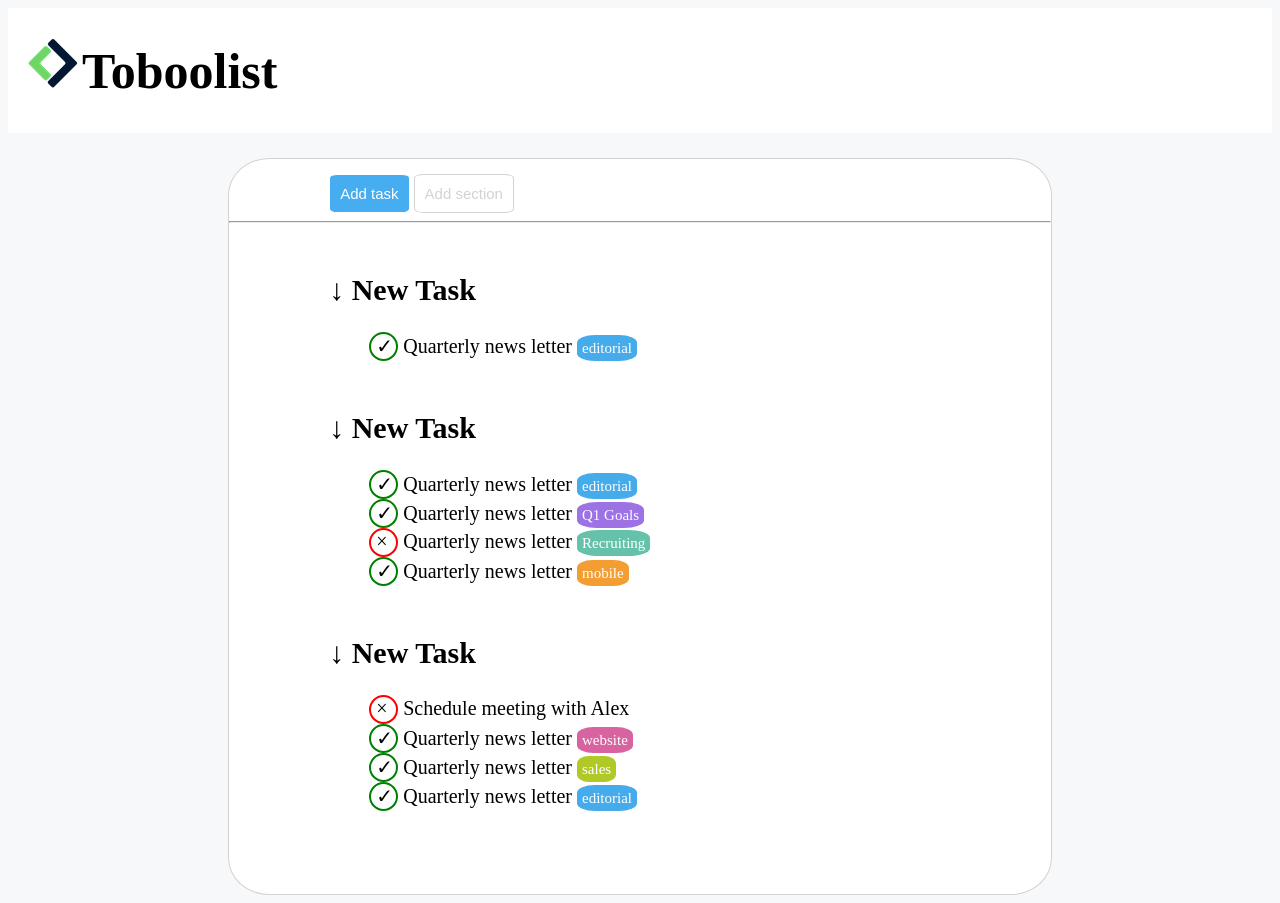
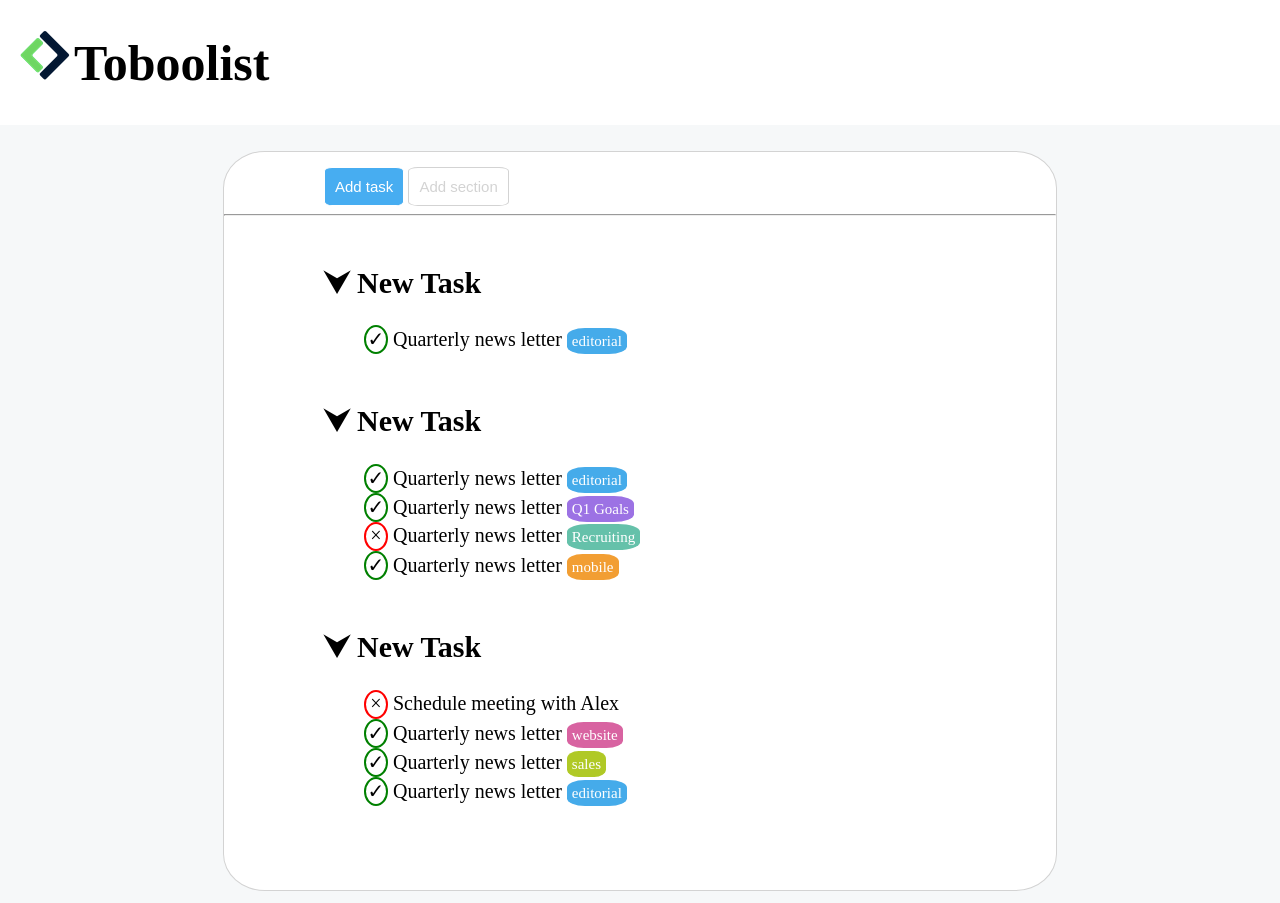
Before and after one commit to LucaPaolella/html-css-toboolist, a plain HTML site: page index.html in a window 1280 px wide. Drawn offline with Linux system fonts and the light colour scheme.

Commit message:
Ritocchini finali

```diff
--- a/css/style.css
+++ b/css/style.css
@@ -2,6 +2,7 @@
 
 body{
     background-color: #F6F8F9;
+    margin: 0px;
 }
 /*Inizio header*/
 header{
@@ -73,7 +74,7 @@ li{
     border-radius: 50%;
     display: inline-block;
     padding-bottom: 5px;
-    padding-left: 5px;
+    text-align:center
 }
 
 .nope{
@@ -83,7 +84,8 @@ li{
     border-radius: 50%;
     display: inline-block;
     padding-bottom: 5px;
-    padding-left: 5px;
+    text-align:center
+
 }
 
 .sales{
--- a/index.html
+++ b/index.html
@@ -30,7 +30,7 @@
 
             <!--Task 1-->
             <div class="task">
-                <h2>&#8595; New Task</h2>
+                <h2>&#11167; New Task</h2>
                 <ul>
                     <li><span class="oke">&#10003;</span> Quarterly news letter <span class="editorial">editorial</span></li>
                 </ul>
@@ -39,7 +39,7 @@
 
             <!--Task today-->
             <div class="task">
-                <h2>&#8595; New Task</h2>
+                <h2>&#11167; New Task</h2>
                 <ul>
                     <li><span class="oke">&#10003;</span> Quarterly news letter <span class="editorial">editorial</span></li>
                     <li><span class="oke">&#10003;</span> Quarterly news letter <span class="q1">Q1 Goals</span></li>
@@ -51,7 +51,7 @@
 
             <!--Task upcoming-->
             <div class="task">
-                <h2>&#8595; New Task</h2>
+                <h2>&#11167; New Task</h2>
                 <ul>
                     <li><span class="nope">&#215;</span> Schedule meeting with Alex
                     <li><span class="oke">&#10003;</span> Quarterly news letter <span class="website">website</span></li>
```
